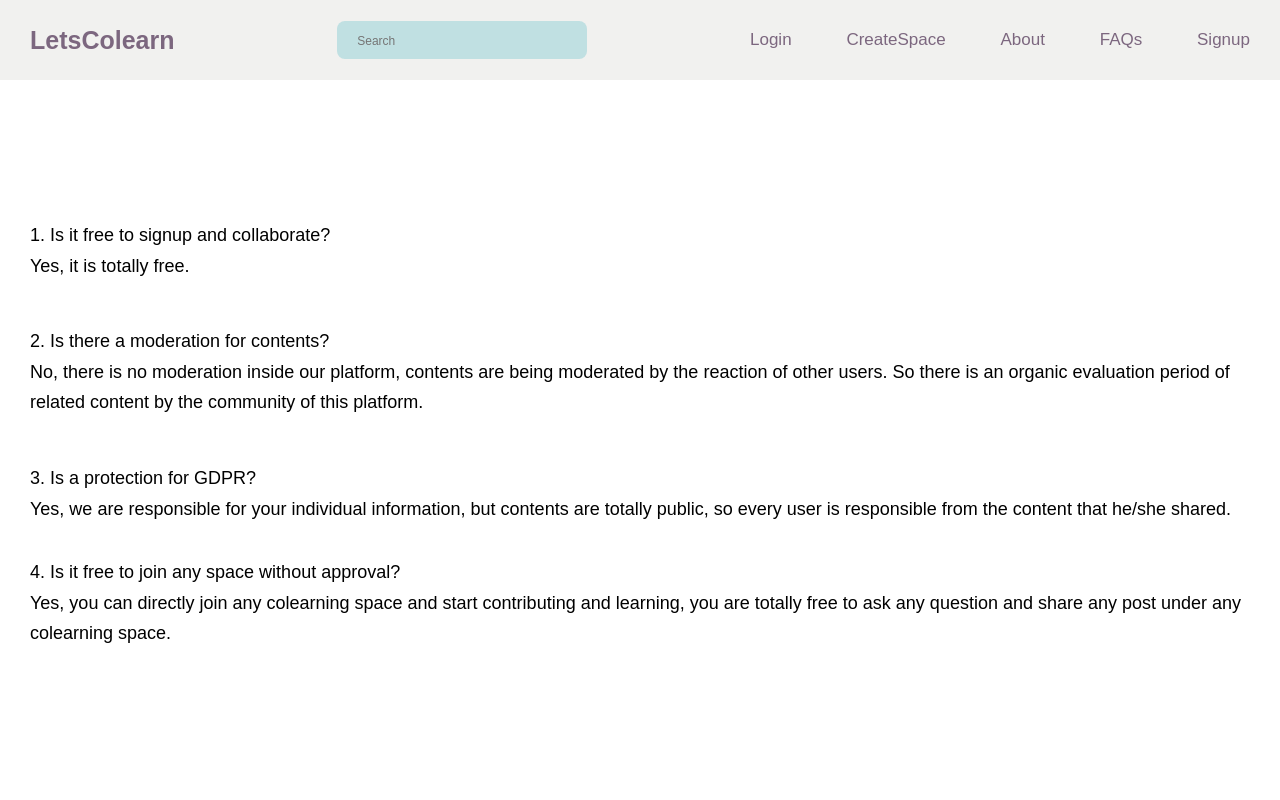
After one commit to fatihcirakoglu/bounswe574-2022, a Django app: page /faq/ in a window 1280 px wide. The commit adds this page. Run offline with Django 4.2, Linux system fonts and the light colour scheme.

Commit message:
feat:added frequently asked questions page

```diff
--- a/src/webapp/templates/coursedetail.html
+++ b/src/webapp/templates/coursedetail.html
@@ -10,13 +10,13 @@
       <li><a href="{% url 'favorites' %}" id="fav">ColearnSpaces</a></li>
       <li><a href="{% url 'create_course' %}">CreateSpace</a></li>
       <li><a href="{% url 'about' %}">About</a></li>
-      <li><a href="{% url 'about' %}">FAQs</a></li>
+      <li><a href="{% url 'faq' %}">FAQs</a></li>
       <li><a href="{% url 'logout' %}">Logout</a></li>
       {% else %}
       <li><a href="{% url 'login' %}">Login</a></li>
       <li><a href="{% url 'create_course' %}">CreateSpace</a></li>
       <li><a href="{% url 'about' %}">About</a></li>
-      <li><a href="{% url 'about' %}">FAQs</a></li>
+      <li><a href="{% url 'faq' %}">FAQs</a></li>
       <li><a href="{% url 'signup' %}">Signup</a></li>
       {% endif %}
 
--- /dev/null
+++ b/src/webapp/templates/faq.html
@@ -0,0 +1,36 @@
+{% extends "base.html" %} {% block title %} Frequently Asked Questions About LetsColearn {% endblock title %}
+{% block content %}
+<!-- Add header -->
+{% include "header.html" %}
+<!-- end header -->
+<!-- Adding blogs content -->
+<section>
+  <div class="about">
+    <ul>
+      <li>
+        1. Is it free to signup and collaborate?<br>
+           Yes, it is totally free.
+      </li>
+      <li>
+        2. Is there a moderation for contents?<br>
+           No, there is no moderation inside our platform, contents are being moderated by the reaction of other users.
+           So there is an organic evaluation period of related content by the community of this platform.
+      </li>
+      <li>
+        3. Is a protection for GDPR?<br>
+           Yes, we are responsible for your individual information, but contents are totally public, so every
+           user is responsible from the content that he/she shared.
+      </li>
+      <br><br><br>
+      <li>
+        4. Is it free to join any space without approval?<br>
+           Yes, you can directly join any colearning space and start contributing and learning,
+           you are totally free to ask any question and share any post under any colearning space.
+      </li>
+      <br>
+    </ul>
+  </div>
+</section>
+<!-- Ending blogs content -->
+<script src="https://ajax.googleapis.com/ajax/libs/jquery/1.12.0/jquery.min.js"></script>
+{% endblock content %}
--- a/src/webapp/templates/header.html
+++ b/src/webapp/templates/header.html
@@ -22,13 +22,13 @@
       <li><a href="{% url 'favorites' %}" id="fav">ColearnSpaces</a></li>
       <li><a href="{% url 'create_course' %}">CreateSpace</a></li>
       <li><a href="{% url 'about' %}">About</a></li>
-      <li><a href="{% url 'about' %}">FAQs</a></li>
+      <li><a href="{% url 'faq' %}">FAQs</a></li>
       <li><a href="{% url 'logout' %}">Logout</a></li>
       {% else %}
       <li><a href="{% url 'login' %}">Login</a></li>
       <li><a href="{% url 'create_course' %}">CreateSpace</a></li>
       <li><a href="{% url 'about' %}">About</a></li>
-      <li><a href="{% url 'about' %}">FAQs</a></li>
+      <li><a href="{% url 'faq' %}">FAQs</a></li>
       <li><a href="{% url 'signup' %}">Signup</a></li>
       {% endif %}
 
--- a/src/webapp/templates/postdetail.html
+++ b/src/webapp/templates/postdetail.html
@@ -10,13 +10,13 @@
       <li><a href="{% url 'favorites' %}" id="fav">ColearnSpaces</a></li>
       <li><a href="{% url 'create_course' %}">CreateSpace</a></li>
       <li><a href="{% url 'about' %}">About</a></li>
-      <li><a href="{% url 'about' %}">FAQs</a></li>
+      <li><a href="{% url 'faq' %}">FAQs</a></li>
       <li><a href="{% url 'logout' %}">Logout</a></li>
       {% else %}
       <li><a href="{% url 'login' %}">Login</a></li>
       <li><a href="{% url 'create_course' %}">CreateSpace</a></li>
       <li><a href="{% url 'about' %}">About</a></li>
-      <li><a href="{% url 'about' %}">FAQs</a></li>
+      <li><a href="{% url 'faq' %}">FAQs</a></li>
       <li><a href="{% url 'signup' %}">Signup</a></li>
       {% endif %}
 
--- a/src/webapp/templates/profile-update.html
+++ b/src/webapp/templates/profile-update.html
@@ -12,7 +12,7 @@
           <li><a href="{% url 'favorites' %}" id="fav">ColearnSpaces</a></li>
           <li><a href="{% url 'create_course' %}">CreateSpace</a></li>
           <li><a href="{% url 'about' %}">About</a></li>
-          <li><a href="{% url 'about' %}">FAQs</a></li>
+          <li><a href="{% url 'faq' %}">FAQs</a></li>
           <li><a href="{% url 'logout' %}">Logout</a></li>
         </ul>
       </nav>
--- a/src/webapp/templates/profile.html
+++ b/src/webapp/templates/profile.html
@@ -9,7 +9,7 @@
           <li><a href="{% url 'favorites' %}" id="fav">ColearnSpaces</a></li>
           <li><a href="{% url 'create_course' %}">CreateSpace</a></li>
           <li><a href="{% url 'about' %}">About</a></li>
-          <li><a href="{% url 'about' %}">FAQs</a></li>
+          <li><a href="{% url 'faq' %}">FAQs</a></li>
           <li><a href="{% url 'logout' %}">Logout</a></li>
         </ul>
       </nav>
--- a/src/webapp/urls.py
+++ b/src/webapp/urls.py
@@ -26,6 +26,7 @@ urlpatterns = [
     path('profile-update/', ProfileUpdateView.as_view(), name='profile-update'),
     path('profile/', ProfileView.as_view(), name='profile'),
     path('about/',views.about,name='about'),
+    path('faq/',views.faq,name='faq'),
     path('search/',views.search,name='search'),
     path('posttags/<slug:slug>/', views.posts_by_tag, name='posts_by_tag'),
     path('coursetags/<slug:slug>/', views.courses_by_tag, name='courses_by_tag'),
--- a/src/webapp/views.py
+++ b/src/webapp/views.py
@@ -248,6 +248,10 @@ def about(request):
     context={}
     return render(request,'about.html',context=context)
 
+def faq(request):
+    context={}
+    return render(request,'faq.html',context=context)
+
 def search(request):
     query = request.GET.get('query', None)
     allcourses=Course.objects.filter(Q(title__icontains=query) | Q(content__icontains=query))
```
